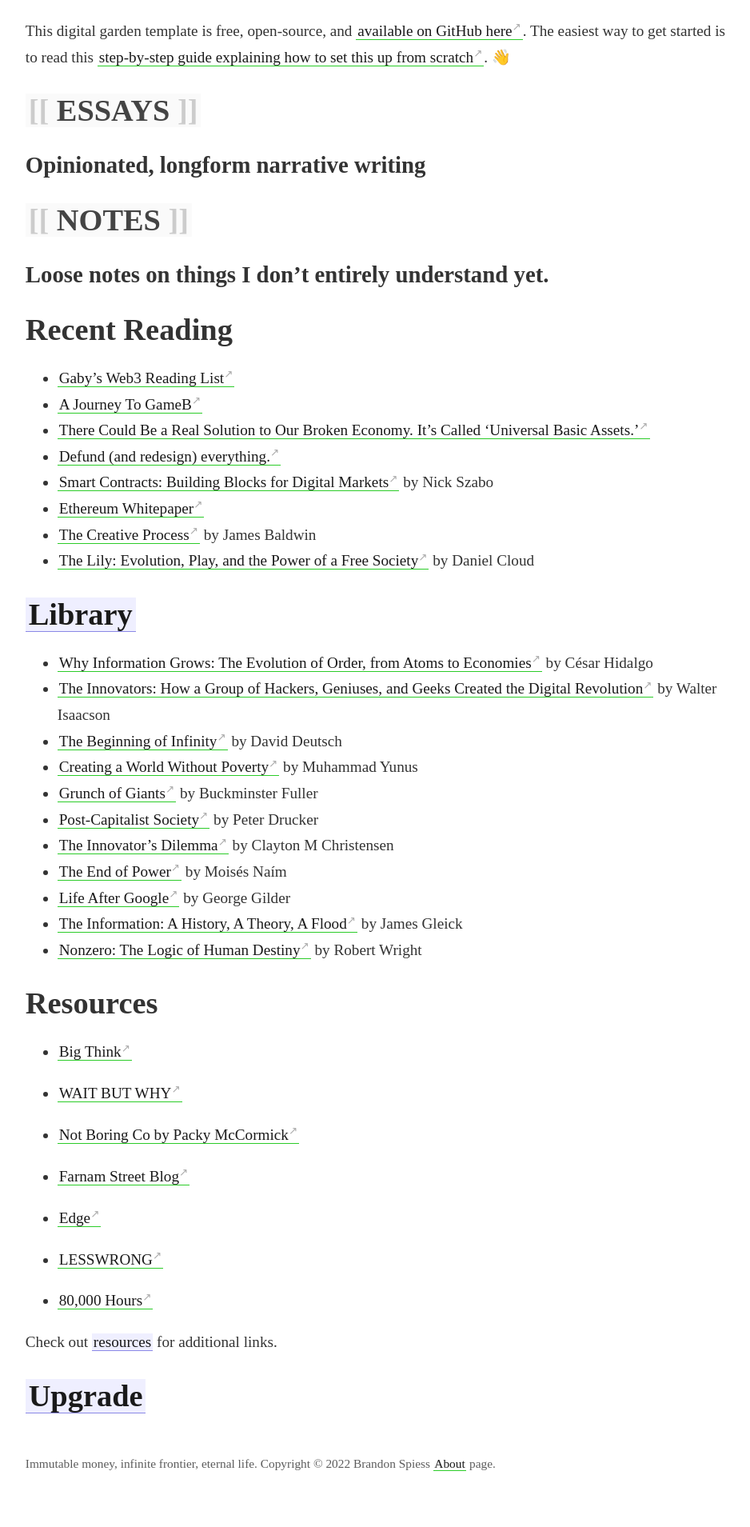
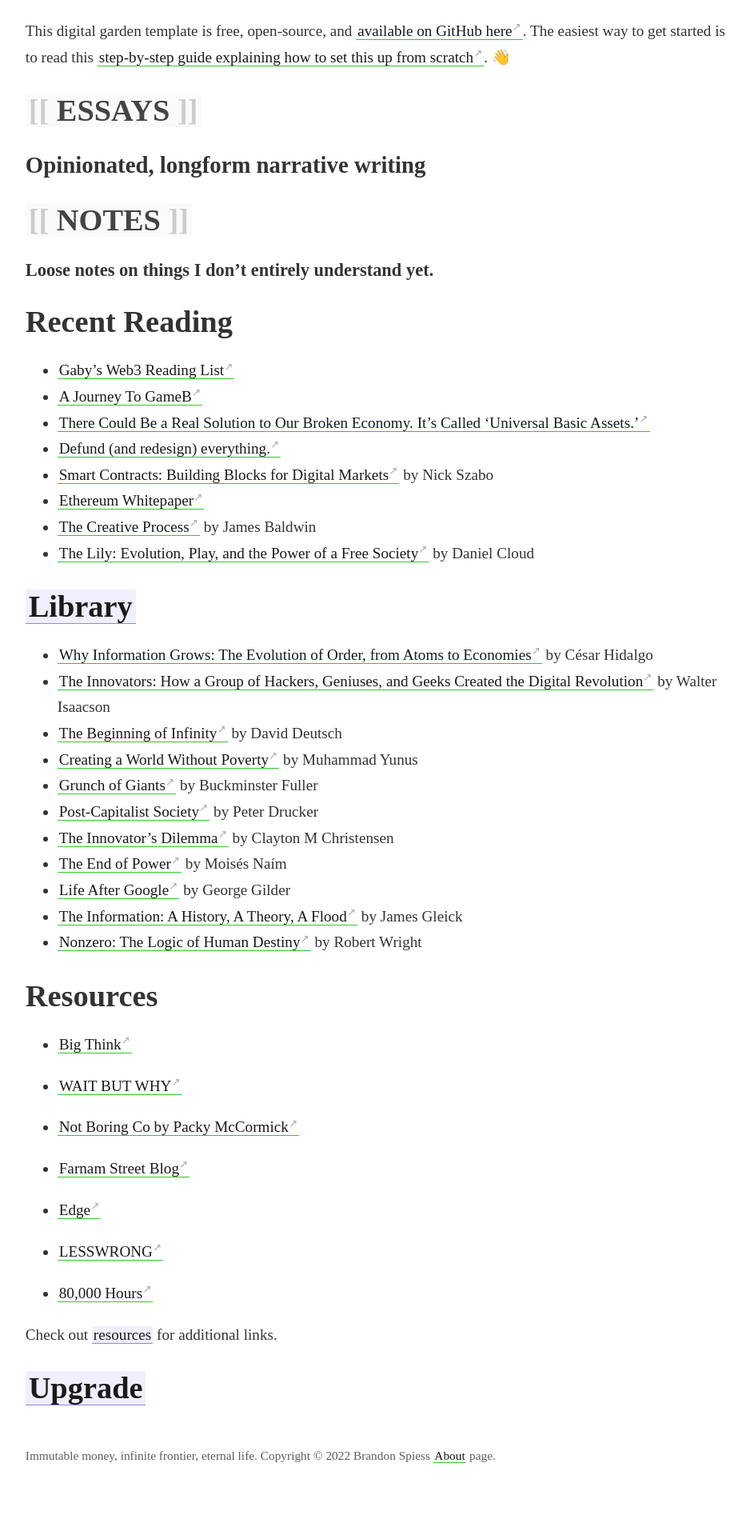
Before and after one commit to astravant/digitalgarden, a Jekyll site: the page built from _pages/index.md, in a window 1280 px wide. Shown: the part 914-2823 px from the top of the page at 80% size, without its empty margins (45-983 px from the left). Built offline with Jekyll 4.4.1, drawn with Linux system fonts in a browser that asks for light colours.

```diff
--- a/_pages/index.md
+++ b/_pages/index.md
@@ -27,7 +27,7 @@ This digital garden template is free, open-source, and [available on GitHub here
 
 # [[NOTES]]
 
-## Loose notes on things I don’t entirely understand yet.
+### Loose notes on things I don’t entirely understand yet.
 
 
 # Recent Reading
```
